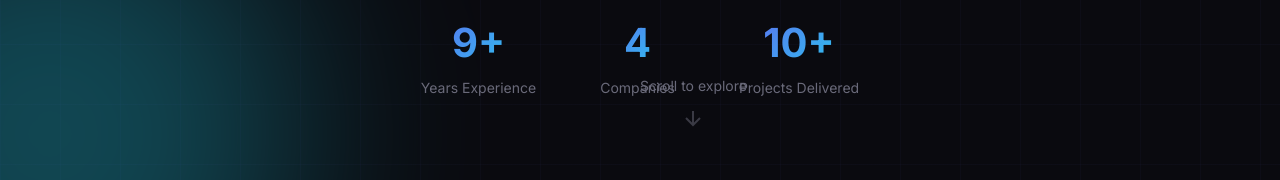
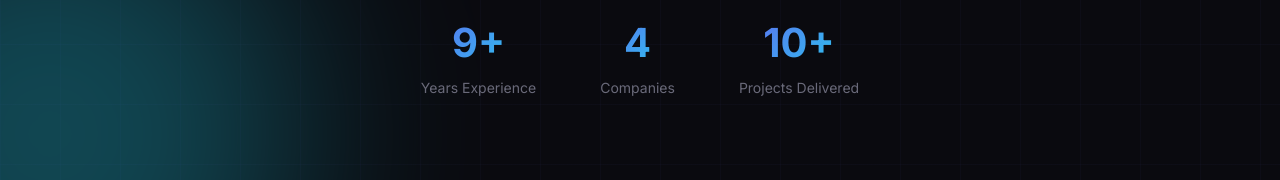
Before and after one commit to FreedomToh/portfolio, a React (Vite) app: page / in a window 1280 px wide. Shown: the part 616-796 px from the top of the page. Built offline with nearby package versions, Linux system fonts and the light colour scheme.

Commit message:
fix(common): add less module fix(me): rename Hero to Me, comment scroll indicator

```diff
--- a/package.json
+++ b/package.json
@@ -8,10 +8,12 @@
     "build": "tsc -b && vite build",
     "lint": "eslint .",
     "preview": "vite preview",
-    "deploy:staging": "node ./scripts/handleDeploy.mjs --mode=prod"
+    "deploy:prod": "node ./scripts/handleDeploy.mjs --mode=prod"
   },
   "dependencies": {
+    "classnames": "^2.5.1",
     "dotenv": "^17.2.4",
+    "less": "^4.5.1",
     "mime": "^4.1.0",
     "react": "^19.2.0",
     "react-dom": "^19.2.0"
--- a/src/App.tsx
+++ b/src/App.tsx
@@ -1,5 +1,5 @@
 import { Header } from './components/Header'
-import { Hero } from './components/Hero'
+import { Me } from './components/Me'
 import { About } from './components/About'
 import { Experience } from './components/Experience'
 import { Skills } from './components/Skills'
@@ -12,7 +12,7 @@ function App() {
     <div className="app">
       <Header />
       <main>
-        <Hero />
+        <Me />
         <About />
         <Experience />
         <Skills />
--- a/src/components/Hero.tsx
+++ b/src/components/Me.tsx
@@ -1,6 +1,6 @@
 import '../styles/Hero.css'
 
-export function Hero() {
+export function Me() {
   return (
     <section className="hero">
       <div className="hero-background">
@@ -61,14 +61,14 @@ export function Hero() {
         </div>
       </div>
 
-      <div className="scroll-indicator">
-        <span>Scroll to explore</span>
-        <div className="scroll-arrow">
-          <svg width="24" height="24" viewBox="0 0 24 24" fill="none" stroke="currentColor" strokeWidth="2">
-            <path d="M12 5v14M19 12l-7 7-7-7"/>
-          </svg>
-        </div>
-      </div>
+      {/*<div className="scroll-indicator">*/}
+      {/*  <span>Scroll to explore</span>*/}
+      {/*  <div className="scroll-arrow">*/}
+      {/*    <svg width="24" height="24" viewBox="0 0 24 24" fill="none" stroke="currentColor" strokeWidth="2">*/}
+      {/*      <path d="M12 5v14M19 12l-7 7-7-7"/>*/}
+      {/*    </svg>*/}
+      {/*  </div>*/}
+      {/*</div>*/}
     </section>
   )
 }
```
Also changed, not shown: 1 other file (tests, documents, lock files or other folders).
